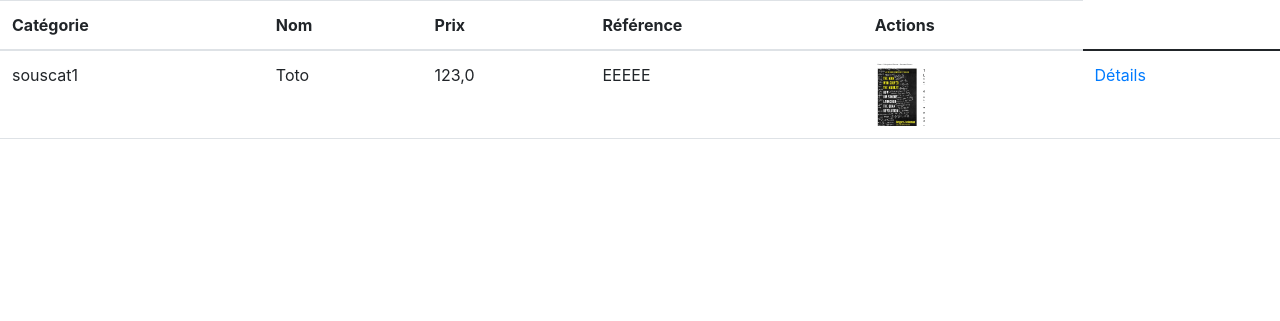
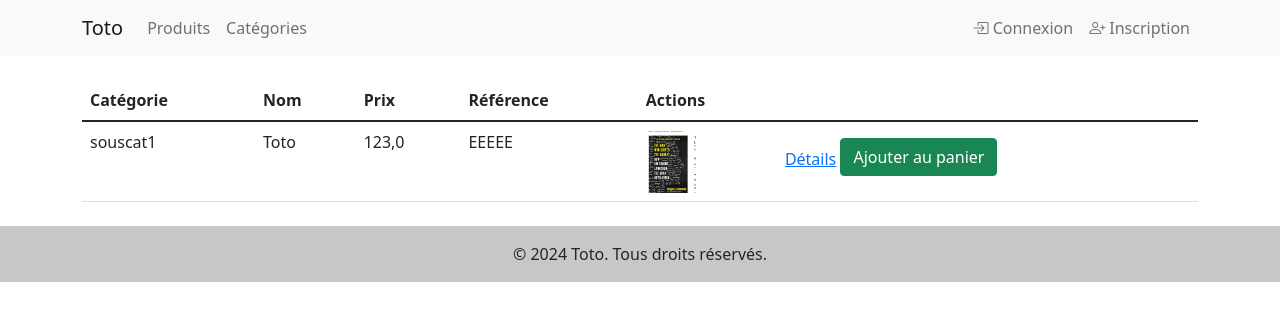
Before and after one commit to MichelJautzy/cse, a Django app: page /vente-app/produits/1 in a window 1280 px wide. Shown: the top 321 px of the page. Run offline with Django 5.2, Linux system fonts and the light colour scheme; data comes from the database, SQL or seed files in the repository; both versions use the stored data as it was after the commit; some libraries are stand-ins or nearby versions.

Commit message:
version 1

```diff
--- a/mc2i/settings.py
+++ b/mc2i/settings.py
@@ -138,3 +138,5 @@ STATICFILES_DIRS = [
 # https://docs.djangoproject.com/en/5.0/ref/settings/#default-auto-field
 
 DEFAULT_AUTO_FIELD = 'django.db.models.BigAutoField'
+
+LOGIN_REDIRECT_URL = '/vente-app/profile/'
--- a/templates/base.html
+++ b/templates/base.html
@@ -3,34 +3,93 @@
 <head>
 	<meta charset="UTF-8">
 	<meta name="viewport" content="width=device-width, initial-scale=1">
+	<title>Toto</title>
 	<!-- CSS only -->
-		<link href="https://cdn.jsdelivr.net/npm/bootstrap@5.1.3/dist/css/bootstrap.min.css" rel="stylesheet" integrity="sha384-1BmE4kWBq78iYhFldvKuhfTAU6auU8tT94WrHftjDbrCEXSU1oBoqyl2QvZ6jIW3" crossorigin="anonymous">
-		<link rel="stylesheet" href="https://cdn.jsdelivr.net/npm/bootstrap@4.6.1/dist/css/bootstrap.min.css">
-		<link href="https://cdn.jsdelivr.net/npm/animate.css" rel="stylesheet">
+	<link href="https://cdn.jsdelivr.net/npm/bootstrap@5.1.3/dist/css/bootstrap.min.css" rel="stylesheet">
 	<!-- Bootstrap Font Icon CSS -->
 	<link rel="stylesheet" href="https://cdn.jsdelivr.net/npm/bootstrap-icons@1.3.0/font/bootstrap-icons.css">
-		<link rel="stylesheet" href="https://stackpath.bootstrapcdn.com/bootstrap/4.5.2/css/bootstrap.min.css">
-		<link href="https://fonts.googleapis.com/icon?family=Material+Icons" rel="stylesheet">
-		<!-- JS libs -->
-		<script src="https://kit.fontawesome.com/67a5c02fe2.js" crossorigin="anonymous"></script>
-		<script src="https://cdn.jsdelivr.net/npm/jquery@3.6.0/dist/jquery.slim.min.js"></script>
-		<script src="https://cdn.jsdelivr.net/npm/bootstrap@4.6.1/dist/js/bootstrap.bundle.min.js"></script>
-		<title>Toto</title>
+	<!-- Custom styles -->
+	<style>
+		body {
+			padding-top: 56px;
+		}
+	</style>
 </head>
+<body>
+<!-- Navigation -->
+<nav class="navbar navbar-expand-lg navbar-light bg-light fixed-top">
+	<div class="container">
+		<a class="navbar-brand" href="{% url 'produits' %}">Toto</a>
+		<button class="navbar-toggler" type="button" data-bs-toggle="collapse" data-bs-target="#navbarNav" aria-controls="navbarNav" aria-expanded="false" aria-label="Toggle navigation">
+			<span class="navbar-toggler-icon"></span>
+		</button>
+		<div class="collapse navbar-collapse" id="navbarNav">
+			<ul class="navbar-nav me-auto mb-2 mb-lg-0">
+				<li class="nav-item">
+					<a class="nav-link" href="{% url 'produits' %}">Produits</a>
+				</li>
+				<li class="nav-item">
+					<a class="nav-link" href="{% url 'categories' %}">Catégories</a>
+				</li>
+			</ul>
+			<ul class="navbar-nav">
+				{% if user.is_authenticated %}
+				<li class="nav-item">
+					<a class="nav-link" href="{% url 'voir_panier' %}">
+						<i class="bi bi-cart"></i> Panier
+					</a>
+				</li>
+				<li class="nav-item">
+					<a class="nav-link" href="{% url 'profile' %}">
+						<i class="bi bi-person"></i> Profile
+					</a>
+				</li>
+				<li class="nav-item">
+					<a class="nav-link" href="{% url 'logout' %}">
+						<i class="bi bi-box-arrow-right"></i> Déconnexion
+					</a>
+				</li>
+				{% else %}
+				<li class="nav-item">
+					<a class="nav-link" href="{% url 'login' %}">
+						<i class="bi bi-box-arrow-in-right"></i> Connexion
+					</a>
+				</li>
+				<li class="nav-item">
+					<a class="nav-link" href="{% url 'signup' %}">
+						<i class="bi bi-person-plus"></i> Inscription
+					</a>
+				</li>
+				{% endif %}
+			</ul>
+		</div>
+	</div>
+</nav>
 
-  <body>
-
-		<!-- Header -->
-		<header>
-		</header>
+<!-- Main content -->
+<div class="container mt-4">
+	{% if messages %}
+	{% for message in messages %}
+	<div class="alert alert-{{ message.tags }} alert-dismissible fade show" role="alert">
+		{{ message }}
+		<button type="button" class="btn-close" data-bs-dismiss="alert" aria-label="Close"></button>
+	</div>
+	{% endfor %}
+	{% endif %}
 
 	{% block content %}
-			<!-- Le contenu -->
+	<!-- Le contenu spécifique à chaque page sera inséré ici -->
 	{% endblock %}
+</div>
 
+<!-- Footer -->
+<footer class="bg-light text-center text-lg-start mt-4">
+	<div class="text-center p-3" style="background-color: rgba(0, 0, 0, 0.2);">
+		© 2024 Toto. Tous droits réservés.
+	</div>
+</footer>
+
+<!-- JavaScript Bundle with Popper -->
+<script src="https://cdn.jsdelivr.net/npm/bootstrap@5.1.3/dist/js/bootstrap.bundle.min.js"></script>
 </body>
 </html>
-
-<!-- Style -->
-<style>
-</style>
--- a/venteApp/models.py
+++ b/venteApp/models.py
@@ -1,6 +1,9 @@
 from django.db import models
 from django.urls import reverse
 
+from django.contrib.auth.models import User
+from django.db.models.signals import post_save
+from django.dispatch import receiver
 
 class Categorie(models.Model):
     nom = models.CharField(max_length=64)
@@ -36,3 +39,37 @@ class Produit(models.Model):
 
     def get_absolute_url(self):
         return reverse("produit", kwargs={"pk": self.pk})
+
+class UserProfile(models.Model):
+    user = models.OneToOneField(User, on_delete=models.CASCADE)
+    address = models.TextField(blank=True, null=True)
+
+    def __str__(self):
+        return self.user.username
+
+@receiver(post_save, sender=User)
+def create_user_profile(sender, instance, created, **kwargs):
+    if created:
+        UserProfile.objects.create(user=instance)
+
+@receiver(post_save, sender=User)
+def save_user_profile(sender, instance, **kwargs):
+    instance.userprofile.save()
+
+
+class Panier(models.Model):
+    utilisateur = models.ForeignKey(User, on_delete=models.CASCADE)
+    date_creation = models.DateTimeField(auto_now_add=True)
+    valide = models.BooleanField(default=False)
+
+    def __str__(self):
+        return f"Panier de {self.utilisateur.username} créé le {self.date_creation}"
+
+class Article(models.Model):
+    produit = models.ForeignKey(Produit, on_delete=models.CASCADE)
+    panier = models.ForeignKey(Panier, on_delete=models.CASCADE)
+    quantite = models.IntegerField(default=1)
+    prix = models.DecimalField(max_digits=10, decimal_places=2)
+
+    def __str__(self):
+        return f"{self.quantite} x {self.produit.nom} dans le panier de {self.panier.utilisateur.username}"
--- a/venteApp/templates/produit.html
+++ b/venteApp/templates/produit.html
@@ -17,6 +17,7 @@
         <li class="list-group-item">code produit : <strong> {{ produit.code_reference }} </strong> </li>
       </ul>
       <div class="card-body">
+        <a href="{% url 'ajouter_au_panier' produit.id %}" class="btn btn-success">Ajouter au panier</a>
         <a href="{% url 'produits' %}" class="btn btn-secondary card-link">Retour</a>
       </div>
     </div>
--- a/venteApp/templates/produits.html
+++ b/venteApp/templates/produits.html
@@ -27,7 +27,10 @@
                     <td>{{ produit.prix }}</td>
                     <td>{{ produit.code_reference }}</td>
                     <td>{%if produit.image%}<img width="50px" src={{produit.image.url}} alt={{produit.nom}}>   {% endif %} </td>
-                    <td><a href="{{ produit.get_absolute_url }}">Détails</a></td>
+                    <td>
+                        <a href="{{ produit.get_absolute_url }}">Détails</a>
+                        <a href="{% url 'ajouter_au_panier' produit.id %}" class="btn btn-success">Ajouter au panier</a>
+                    </td>
                 </tr>
                 {% endfor %}
             </tbody>
--- a/venteApp/urls.py
+++ b/venteApp/urls.py
@@ -1,7 +1,9 @@
 from django.urls import path
-from .views import produit, produits, categories, sous_categories
+from . import views
+from .views import produit, produits, categories, sous_categories, signup, profile
+from django.contrib.auth import views as auth_views
 
-urlpatterns =[
+urlpatterns = [
     path('produits', produits, name='produits'),
     path('produits/<int:sousCategorieID>', produits, name='produits'),
     path('produit/<int:pk>', produit, name='produit'),
@@ -9,4 +11,16 @@ urlpatterns =[
     path('categories', categories, name='categories'),
     path('sous-categories', sous_categories, name='sous-categories'),
     path('sous-categories/<int:categorieID>', sous_categories, name='sous-categories'),
+
+    path('signup/', signup, name='signup'),
+    path('login/', auth_views.LoginView.as_view(template_name='login.html'), name='login'),
+    path('logout/', auth_views.LogoutView.as_view(next_page='produits'), name='logout'),
+    path('profile/', profile, name='profile'),
+
+    path('ajouter-au-panier/<int:produit_id>/', views.ajouter_au_panier, name='ajouter_au_panier'),
+    path('panier/', views.voir_panier, name='voir_panier'),
+    path('valider-panier/', views.valider_panier, name='valider_panier'),
+    path('confirmation-commande/', views.confirmation_commande, name='confirmation_commande'),
+
+
 ]
--- a/venteApp/views.py
+++ b/venteApp/views.py
@@ -1,5 +1,13 @@
-from django.shortcuts import render
+from django.shortcuts import render, redirect, get_object_or_404
 from .models import Produit, Categorie, SousCategorie
+from django.contrib.auth import login, authenticate
+from django.contrib import messages
+
+from django.contrib.auth.decorators import login_required
+from .forms import SignUpForm, UserProfileForm
+from .models import UserProfile, Produit, Panier, Article
+
+
 
 def produit(request, pk):
     req = "select * from venteApp_produit where id=%s"
@@ -45,3 +53,71 @@ def sous_categories(request, categorieID=None):
         request,
         "sous-categories.html",
         context={'souscategories': cats})
+
+
+def signup(request):
+    if request.method == 'POST':
+        form = SignUpForm(request.POST)
+        if form.is_valid():
+            user = form.save()
+            user.refresh_from_db()
+            user.userprofile.address = form.cleaned_data.get('address')
+            user.save()
+            raw_password = form.cleaned_data.get('password1')
+            user = authenticate(username=user.username, password=raw_password)
+            login(request, user)
+            return redirect('produits')
+    else:
+        form = SignUpForm()
+    return render(request, 'signup.html', {'form': form})
+
+@login_required
+def profile(request):
+    if request.method == 'POST':
+        form = UserProfileForm(request.POST, instance=request.user.userprofile)
+        if form.is_valid():
+            form.save()
+            return redirect('profile')
+    else:
+        form = UserProfileForm(instance=request.user.userprofile)
+    return render(request, 'profile.html', {'form': form})
+
+
+@login_required
+def ajouter_au_panier(request, produit_id):
+    produit = get_object_or_404(Produit, id=produit_id)
+    panier, created = Panier.objects.get_or_create(utilisateur=request.user, valide=False)
+
+    article, created = Article.objects.get_or_create(
+        panier=panier,
+        produit=produit,
+        defaults={'prix': produit.prix, 'quantite': 1}
+    )
+
+    if not created:
+        article.quantite += 1
+        article.prix = produit.prix * article.quantite
+        article.save()
+
+    return redirect('voir_panier')
+
+@login_required
+def voir_panier(request):
+    panier, created = Panier.objects.get_or_create(utilisateur=request.user, valide=False)
+    articles = Article.objects.filter(panier=panier)
+    total = sum(article.prix for article in articles)
+    return render(request, 'panier.html', {'articles': articles, 'total': total})
+
+@login_required
+def valider_panier(request):
+    panier = get_object_or_404(Panier, utilisateur=request.user, valide=False)
+    panier.valide = True
+    panier.save()
+    messages.success(request, "Votre commande a été validée avec succès!")
+    return redirect('confirmation_commande')
+
+
+
+@login_required
+def confirmation_commande(request):
+    return render(request, 'confirmation_commande.html')
```
Also changed, not shown: venteApp/forms.py (+23 -0 lines), venteApp/templates/confirmation_commande.html (added, +7 -0 lines), venteApp/templates/login.html (added, +10 -0 lines), venteApp/templates/panier.html (added, +25 -0 lines), venteApp/templates/profile.html (added, +10 -0 lines), venteApp/templates/signup.html (added, +10 -0 lines), db.sqlite3, venteApp/migrations/0005_userprofile.py (added), venteApp/migrations/0006_panier_article.py (added). Lines whose indentation alone changed are shown as unchanged.
